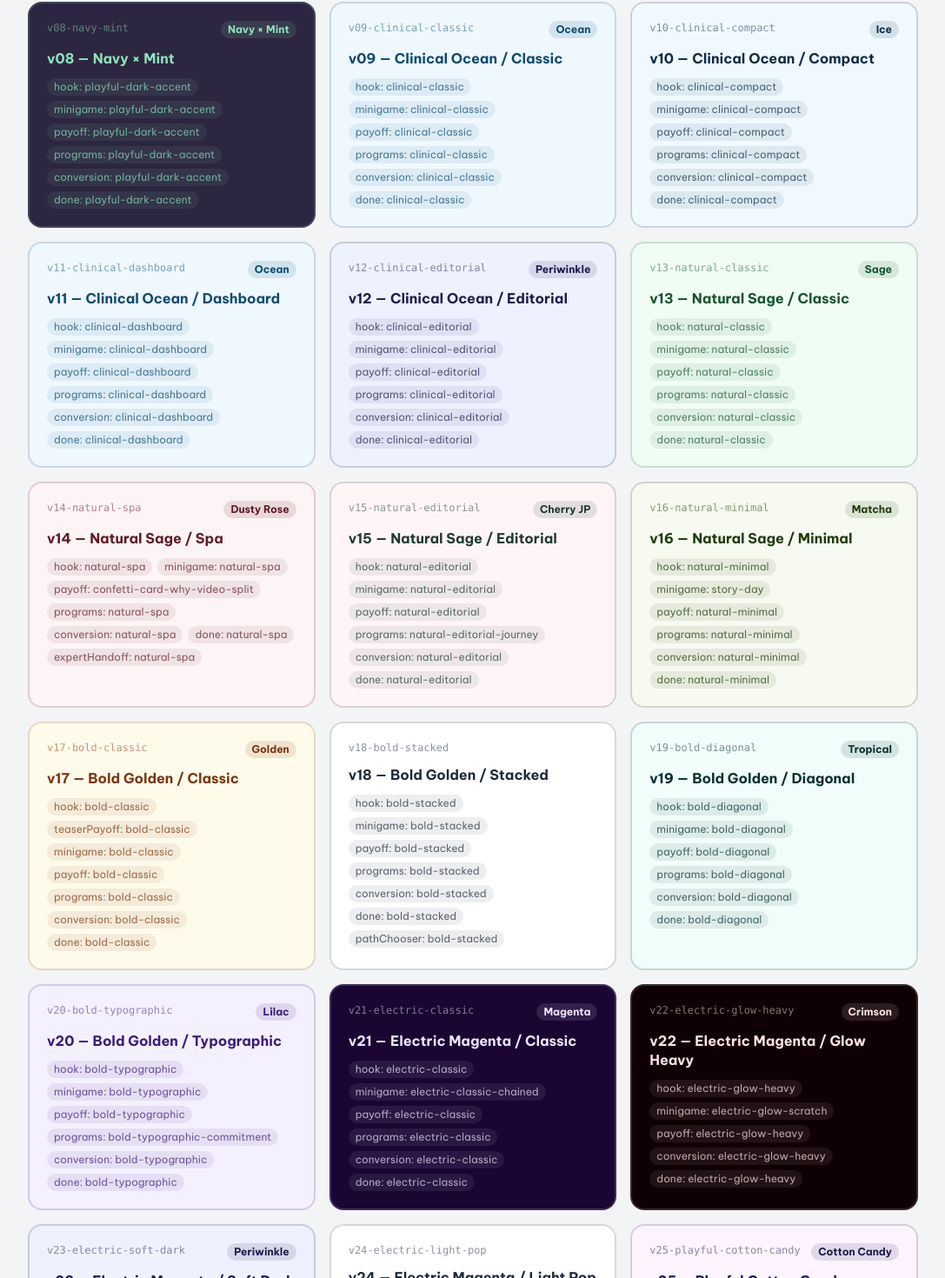
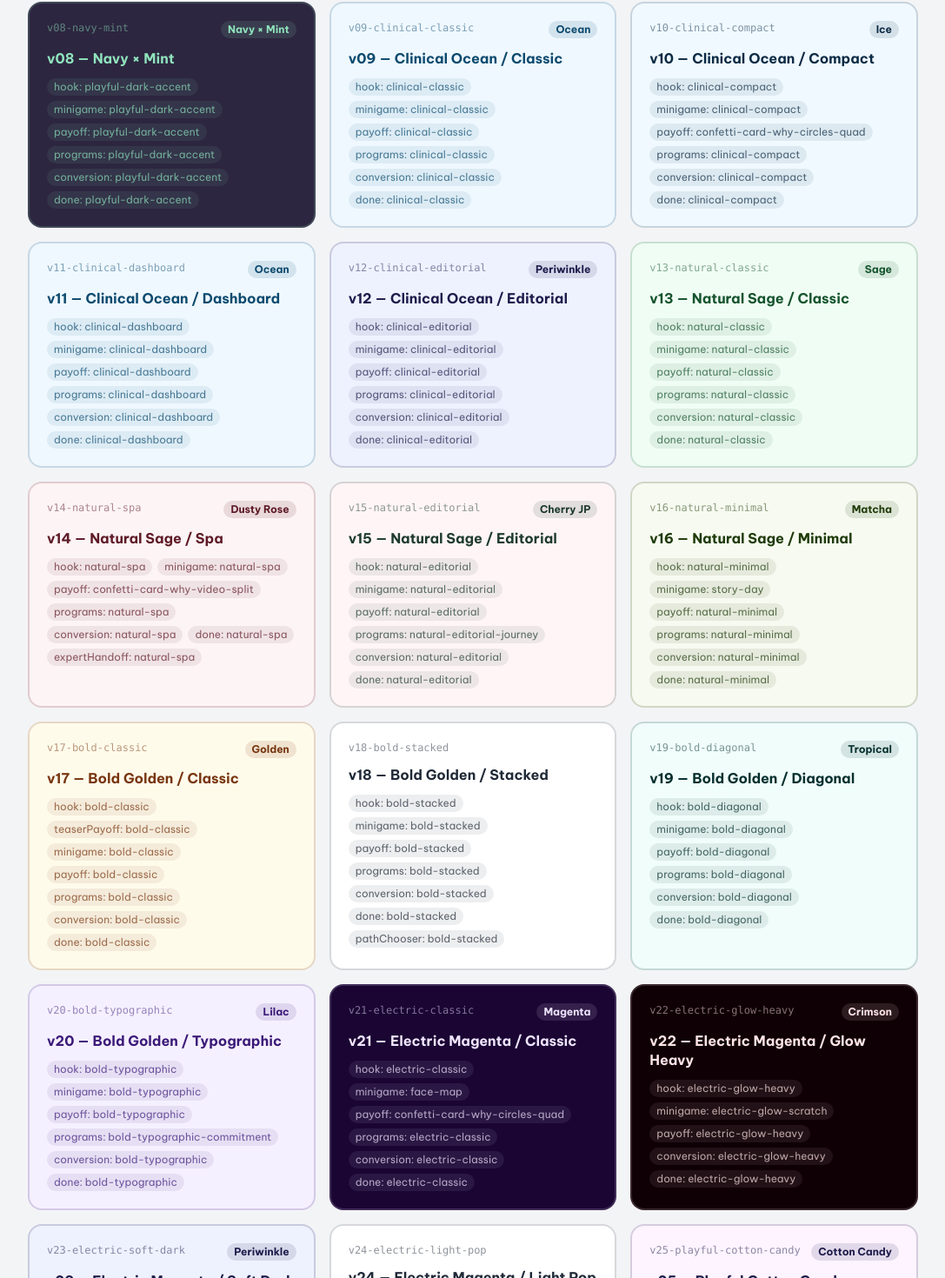
Before and after one commit to phuongnam204/landing-page, a Next.js app: page /versions in a window 1280 px wide. Shown: the part 730-2200 px from the top of the page at 87% size, without its empty margins (96-1183 px from the left). Built offline with nearby package versions, Linux system fonts and the light colour scheme.

Commit message:
feat(v21,v10): apply circles-with-bg + quad-grid payoff layout

```diff
--- a/src/landing/recipes/v10-clinical-compact.ts
+++ b/src/landing/recipes/v10-clinical-compact.ts
@@ -5,11 +5,11 @@ export const v10ClinicalCompact: Recipe = {
   label: 'v10 — Clinical Ocean / Compact',
   theme: 'ice',
   slots: {
-    hook: 'clinical-compact',
-    minigame: 'clinical-compact',
-    payoff: 'clinical-compact',
-    programs: 'clinical-compact',
+    hook:       'clinical-compact',
+    minigame:   'clinical-compact',
+    payoff:     'confetti-card-why-circles-quad',
+    programs:   'clinical-compact',
     conversion: 'clinical-compact',
-    done: 'clinical-compact',
+    done:       'clinical-compact',
   },
 };
--- a/src/landing/recipes/v21-electric-classic.ts
+++ b/src/landing/recipes/v21-electric-classic.ts
@@ -6,8 +6,8 @@ export const v21ElectricClassic: Recipe = {
   theme: 'magenta',
   slots: {
     hook:       'electric-classic',
-    minigame:   'electric-classic-chained',
-    payoff:     'electric-classic',
+    minigame:   'face-map',
+    payoff:     'confetti-card-why-circles-quad',
     programs:   'electric-classic',
     conversion: 'electric-classic',
     done:       'electric-classic',
```
